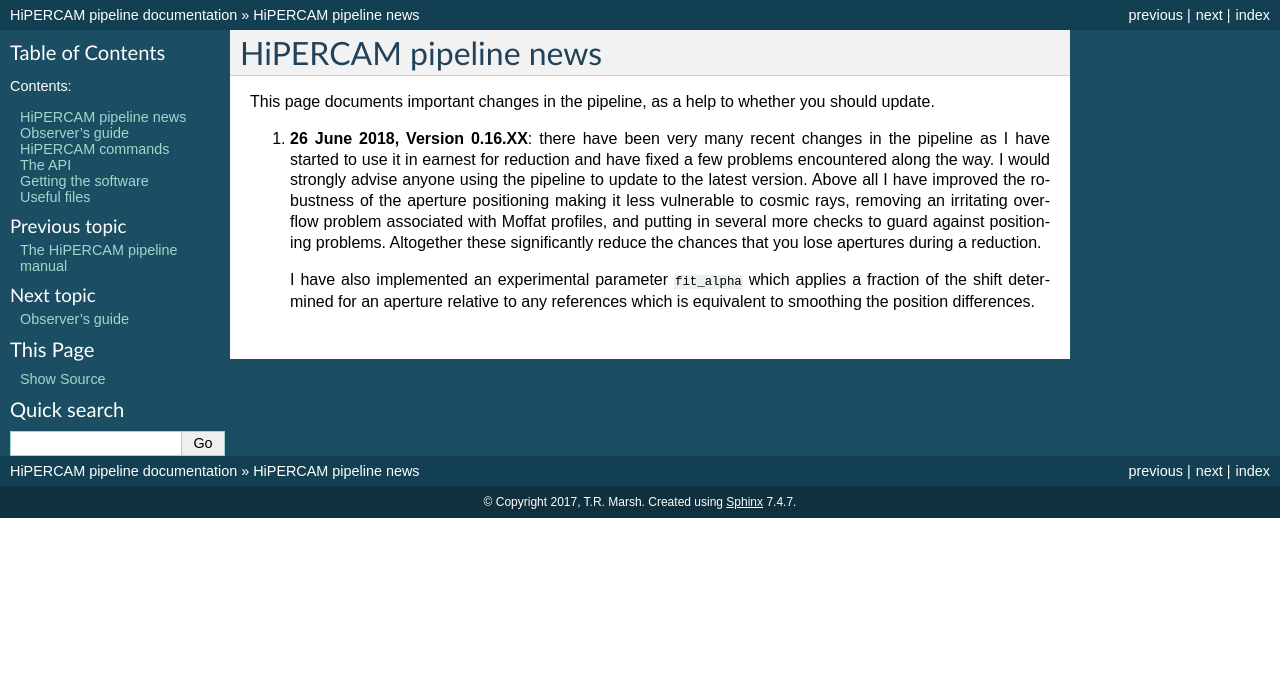
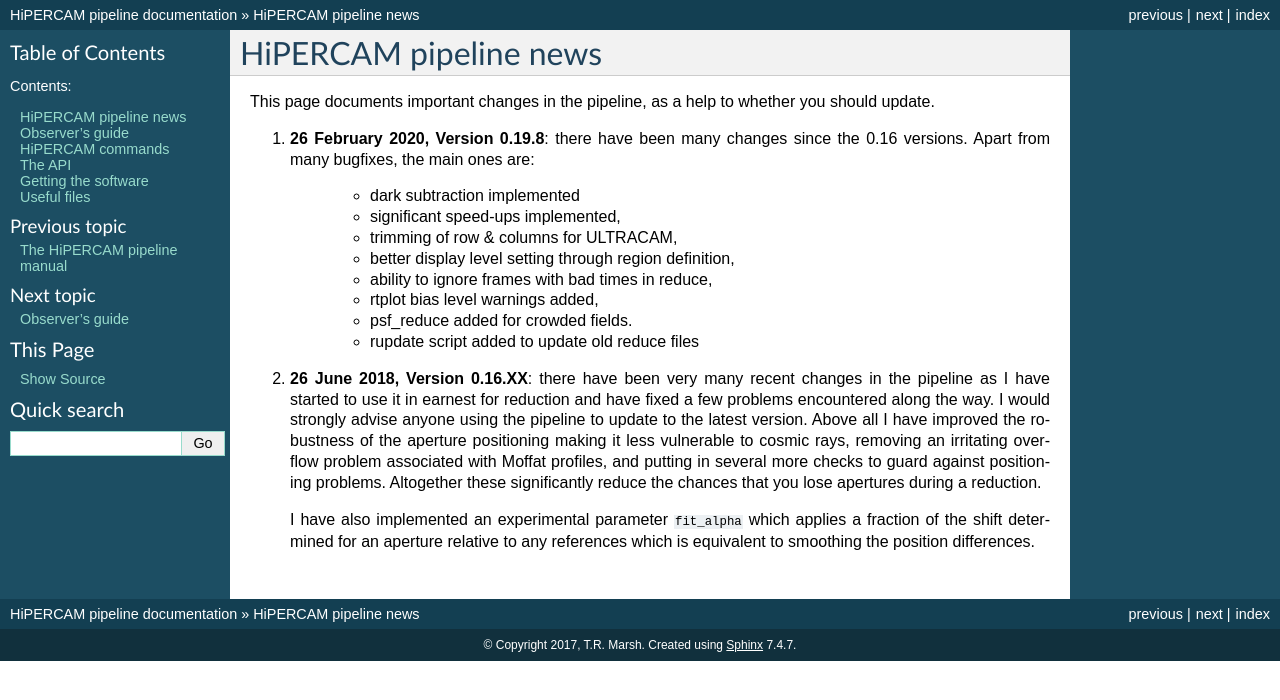
Before and after one commit to HiPERCAM/hipercam, a Sphinx documentation site: the page built from docs/news.rst, in a window 1280 px wide. Shown: the top 700 px of the page. Built offline with Sphinx 7.4.7, drawn with Linux system fonts in a browser that asks for light colours; formulas are drawn with MathJax 3.

Commit message:
documentation updates

```diff
--- a/docs/globals.rst
+++ b/docs/globals.rst
@@ -32,6 +32,7 @@
 .. |mstats| replace:: :func:`mstats <hipercam.scripts.mstats>`
 .. |mul| replace:: :func:`mul <hipercam.scripts.mul>`
 .. |plog| replace:: :func:`plog <hipercam.scripts.plog>`
+.. |psf_reduce| replace:: :func:`plog <hipercam.scripts.psf_reduce>`
 .. |redanal| replace:: :func:`redanal <hipercam.scripts.redanal>`
 .. |reduce| replace:: :func:`reduce <hipercam.scripts.reduce>`
 .. |rtplot| replace:: :func:`rtplot <hipercam.scripts.rtplot>`
--- a/docs/index.rst
+++ b/docs/index.rst
@@ -13,7 +13,7 @@ serves two purposes. First, it provides a means of displaying,
 analysing and reducing |hiper|, ULTRACAM and ULTRASPEC data. Second,
 it provides an "Application Programmers Interface" (API) to allow you
 to access and manipulate the same sets of data. The first will be of
-interest to anyone using |hiper|, ULTRAACAM and ULTRASPEC; the second
+interest to anyone using |hiper|, ULTRACAM and ULTRASPEC; the second
 to those who want to code their own scripts.  This manual covers both
 aspects. It does not cover use of the |hiper| GUI or the finding chart
 generator, hfinder, or the equivalent components for ULTRACAM and
--- a/docs/news.rst
+++ b/docs/news.rst
@@ -7,6 +7,18 @@
 
 This page documents important changes in the pipeline, as a help to whether
 you should update.
+
+#. **26 February 2020, Version 0.19.8**: there have been many changes since
+   the 0.16 versions. Apart from many bugfixes, the main ones are:
+
+     * dark subtraction implemented
+     * significant speed-ups implemented,
+     * trimming of row & columns for ULTRACAM,
+     * better display level setting through region definition,
+     * ability to ignore frames with bad times in reduce,
+     * rtplot bias level warnings added,
+     * psf_reduce added for crowded fields.
+     * rupdate script added to update old reduce files
 
 #. **26 June 2018, Version 0.16.XX**: there have been very many recent changes
    in the pipeline as I have started to use it in earnest for reduction and
--- a/docs/reduction.rst
+++ b/docs/reduction.rst
@@ -323,7 +323,7 @@ plotting these files, and module :mod:`hipercam.hlog` should allow you
 to develop scripts to access the data and to make your own
 plots. |hlog2fits| can convert the ASCII logs into rather more
 comprehensible FITS versions, with one HDU per CCD. These can be
-easily explored with standard FITS utilities like ``fv''.
+easily explored with standard FITS utilities like ``fv``.
 
 ULTRACAM|SPEC vs |hiper|
 ========================
```
